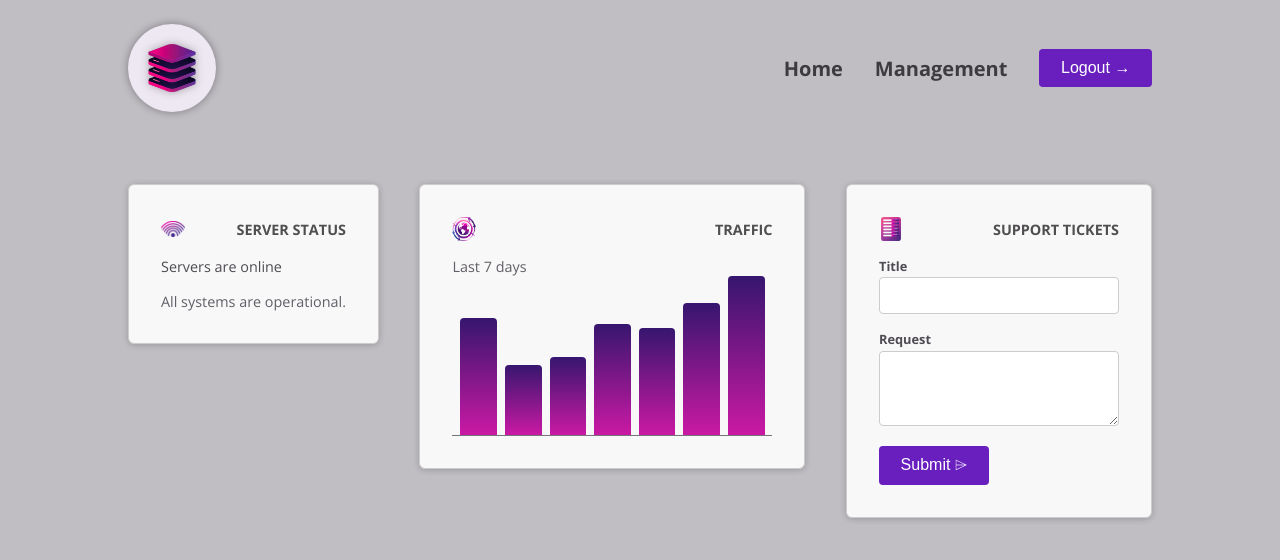
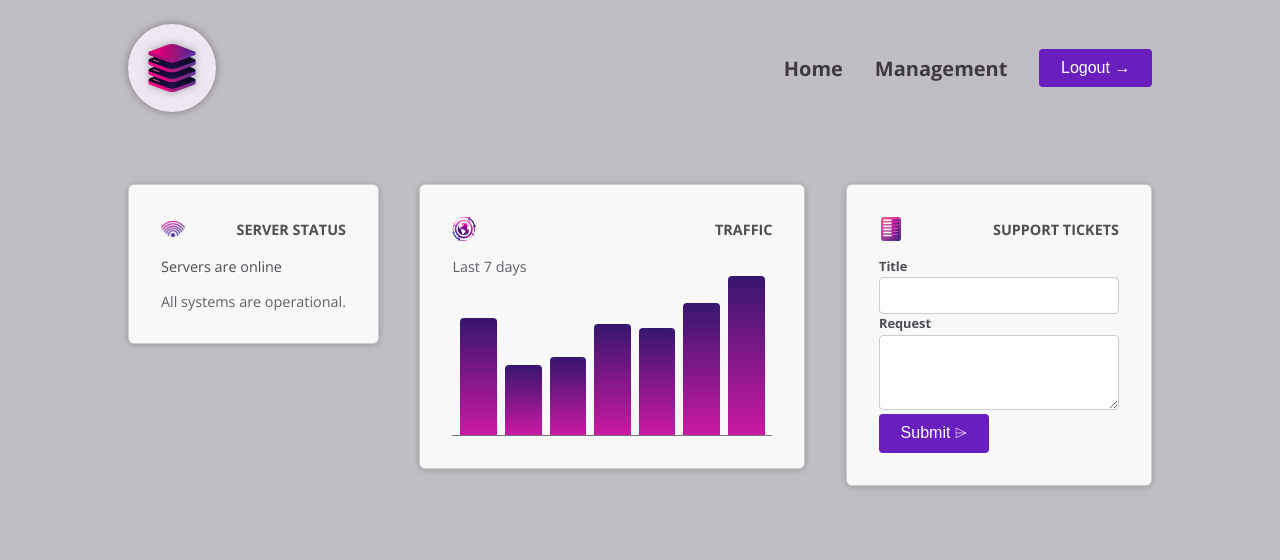
Before and after one commit to kesia-feitosa/starting-project, an Angular app: page / in a window 1280 px wide. Shown: the top 560 px of the page. Built offline with nearby package versions, Linux system fonts and the light colour scheme.

Commit message:
Create control component

```diff
--- a/src/app/dashboard/tickets/new-ticket/new-ticket.component.html
+++ b/src/app/dashboard/tickets/new-ticket/new-ticket.component.html
@@ -1,12 +1,10 @@
 <form>
-    <p>
-        <label>Title</label>
+    <app-control label="Title">
         <input name="title" id="title" />
-    </p>
-    <p>
-        <label>Request</label>
+    </app-control>
+    <app-control label="Request">
         <textarea name="request" id="request" rows="3"></textarea>
-    </p>
+    </app-control>
     <p>
         <button appButton>
             Submit
--- a/src/app/dashboard/tickets/new-ticket/new-ticket.component.ts
+++ b/src/app/dashboard/tickets/new-ticket/new-ticket.component.ts
@@ -1,9 +1,10 @@
 import { Component } from '@angular/core';
+import { ControlComponent } from "../../../shared/control/control.component";
 
 @Component({
   selector: 'app-new-ticket',
   standalone: true,
-  imports: [],
+  imports: [ControlComponent],
   templateUrl: './new-ticket.component.html',
   styleUrl: './new-ticket.component.css'
 })
--- /dev/null
+++ b/src/app/shared/control/control.component.html
@@ -0,0 +1,4 @@
+<p>
+    <label>{{ label() }}</label>
+    <ng-content select="input, textarea"></ng-content>
+</p>
--- /dev/null
+++ b/src/app/shared/control/control.component.ts
@@ -0,0 +1,13 @@
+import { Component, input } from '@angular/core';
+
+@Component({
+  selector: 'app-control',
+  standalone: true,
+  imports: [],
+  templateUrl: './control.component.html',
+  styleUrl: './control.component.css'
+})
+export class ControlComponent {
+  //input function which uses signal
+  label = input.required<string>();
+}
```
Also changed, not shown: src/app/shared/control/control.component.css (added).
